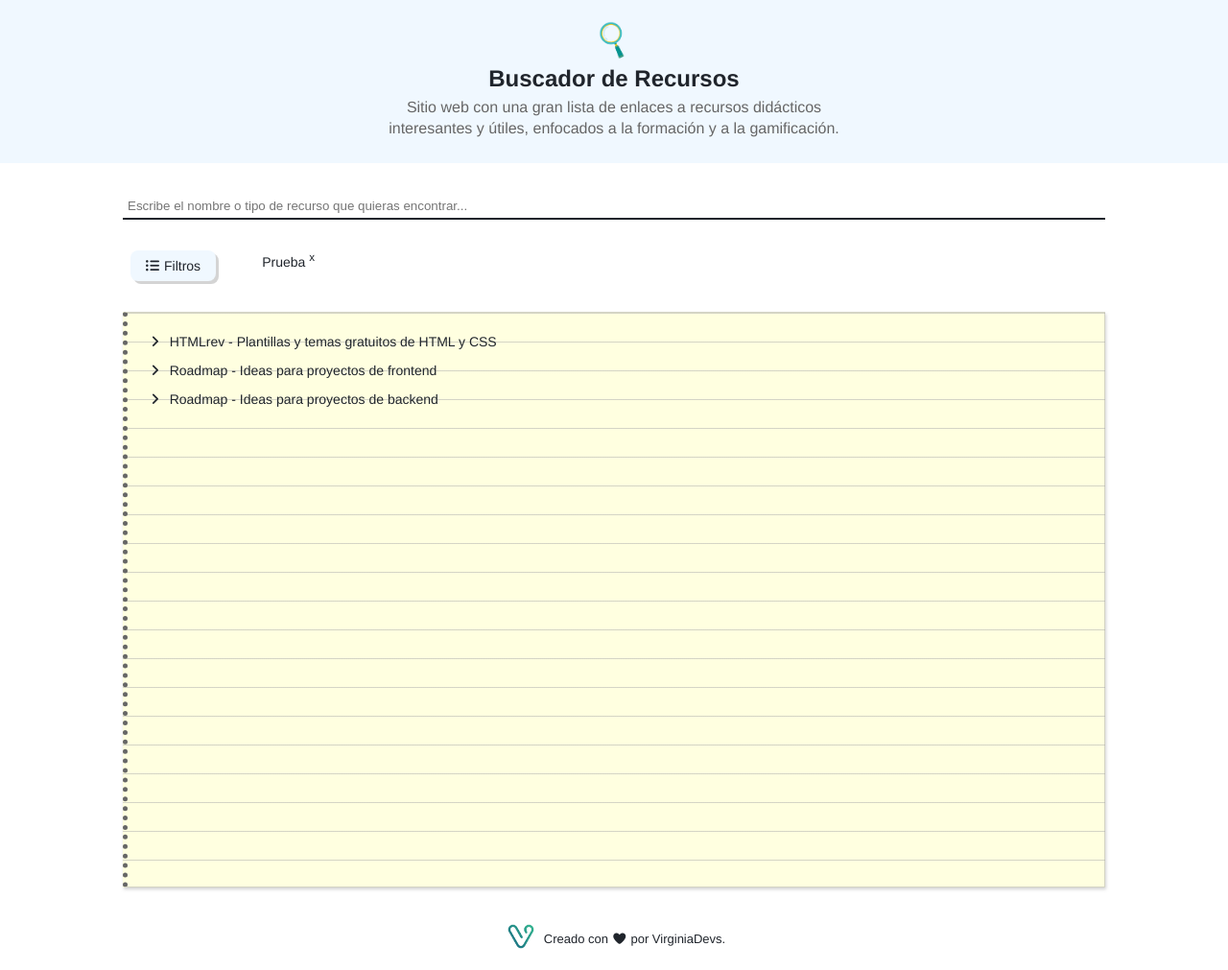
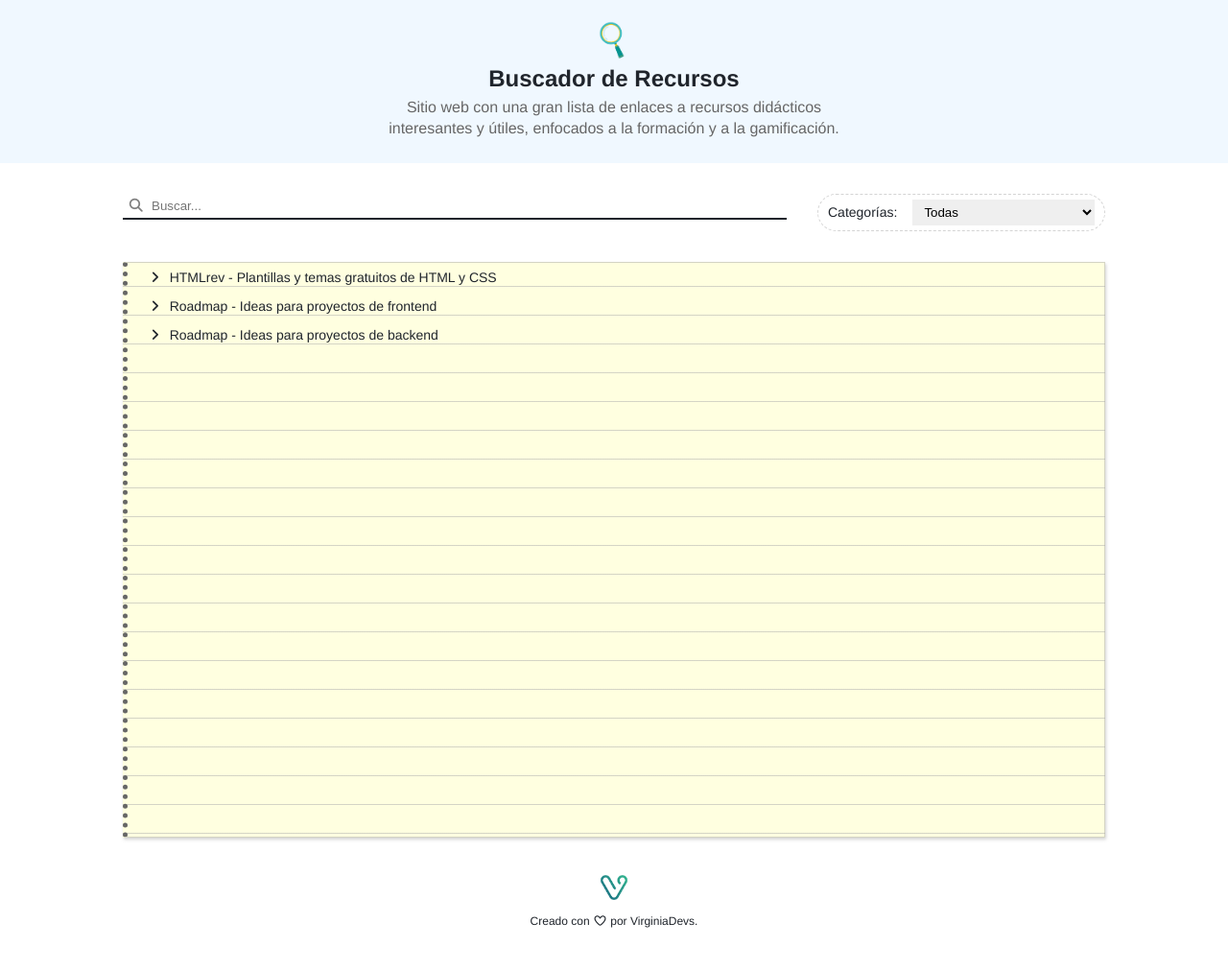
Before and after one commit to virginiadevs/recursos, a plain HTML site: page index.html in a window 1280 px wide. Shown: the whole page at 96% size. Drawn offline with Linux system fonts and the light colour scheme.

Commit message:
Rediseño del filtro de categorías

```diff
--- a/css/main.css
+++ b/css/main.css
@@ -9,12 +9,9 @@
     --white: #f0f2f4;
     --grey: light-dark(#666, #ccc);
     --light-grey: #aaaaaa80;
-    /*--box-shadow: 3px 3px 0 0 var(--light-grey);*/
 
     --background-color: light-dark(#fff, var(--black));
     --text-color: light-dark(var(--black), var(--white));
-
-    --border-radius: 8px;
 
     color-scheme: light dark;
 }
@@ -92,108 +89,87 @@ main {
     gap: 2rem;
 }
 
-.search-section {
+/* FILTERS */
+.filter-section {
+    /*display: flex;
+    flex-wrap: wrap;*/
+    gap: 2rem;
+    display: grid;
+    grid-template-columns: repeat(auto-fit, minmax(210px, 1fr));
+}
+
+input, select {
+    height: 1.7rem;
+    border: none;
+
+    &:focus {
+        outline: none;
+    }
+}
+
+.search-group {
+    position: relative;
+    width: 100%;
+
+    & i {
+        position: absolute;
+        left: 5px;
+        top: 5px;
+        color: gray;
+    }
 
     & input {
         width: 100%;
-        height: 1.7rem;
-        padding: 5px;
-        border: none;
+        padding-left: 30px;
         border-bottom: 2px solid var(--text-color);
 
-        &:focus {
-            outline: none;
-            border-bottom: 2px solid blue;
-        }
-    }
-}
-
-.tags-menu {
-    user-select: none;
-    position: relative;
-    margin-left: 8px;
-    display: flex;
-    gap: 3rem;
-    width: fit-content;
-
-    & #tags-cb, label { cursor: pointer; }
-
-    & #tags-cb {
-        display: none;
+        &:focus { border-bottom: 2px solid blue; }
     }
 
-    & label {
-        padding: .5rem 1rem;
-        background: aliceblue;
-        border-radius: var(--border-radius);
-        box-shadow: 3px 3px 0 0 var(--light-grey);
-    }
-
-    & label::before {
+    & input::before {
         content: "\f0ca";
         font-family: "Font Awesome 7 Free";
         font-weight: 600;
         margin-right: 5px;
     }
+}
 
-    & .checked {
-        transform: translate(3px, 3px);
-        box-shadow: none;
+.menu-group {
+    display: flex;
+    align-items: baseline;
+    gap: 1rem;
+    width: 100%;
+
+    border: 1px dashed var(--light-grey);
+    border-radius: 20px;
+    padding: 5px 10px;
+
+    & #tags-list {
+        flex: 1;
+        cursor: pointer;
+        padding-left: .5rem;
     }
 
-    & .tags-list {
-        margin-top: .5rem;
-        line-height: 25px;
-
-        position: absolute;
-        top: 100%;
-        left: 0;
-        z-index: 1000;
-        background: var(--background-color);
-        box-shadow: 1px 1px 5px var(--light-grey);
-        padding: .5rem 1rem;
-        width: 150px;
-
-        & .list-item {
-            font-size: 12px;
-            padding-inline-start: 1.5ch;
-
-            &::marker {
-                content: "\f0da";
-                font-family: "Font Awesome 7 Free";
-                font-weight: 600;
-                margin-right: 5px;
-                font-size: 10px;
-            }
-
-            & button {
-                cursor: pointer;
-                border: none;
-                background: transparent;
-            }
-        }
-    }
-
-    & .selected-tag {
-
+    &:hover {
+        border-color: blue;
     }
 }
+/* ----------- */
 
+/* RESOURCES */
 .resources-section {
     background-image:
-        /*linear-gradient(to right, aliceblue 1px, transparent 1px),*/
         linear-gradient(to bottom, var(--light-grey) 1px, transparent 1px);
     background-size: 30px 30px;
-    background-attachment: fixed;
     overflow-y: auto;
     background-color: #FFFFE0;
+    background-position: 0 24px;
 
     border: 1px solid var(--light-grey);
     border-left: var(--grey) 5px dotted;
     box-shadow: 1px 2px 3px var(--light-grey);
 
     min-height: 600px;
-    padding-block: 15px;
 
     & .resources-list {
         margin-inline: 2rem 1rem;
@@ -212,7 +188,6 @@ main {
     }
 }
 
-.tags-list .list-item:hover button, .tags-list .list-item:hover::marker,
 .resources-list .list-item a:hover, .resources-list .list-item:has(a:hover)::marker {
     color: blue;
     text-decoration: underline;
@@ -221,22 +196,21 @@ main {
 
 /* FOOTER */
 footer {
-    margin: 1rem 0;
+    margin: 1rem 0 2rem;
     display: flex;
-    align-items: center;
-    justify-content: center;
-    gap: 5px;
+    flex-direction: column;
+    place-items: center;
+    gap: .5rem;
 
     & .my-logo {
         background: var(--background-color);
 
-        --size: 38px;
+        --size: 40px;
         width: var(--size);
         height: var(--size);
     }
 
     & p {
-        font-size: 13px;
-        margin-top: 5px;
+        font-size: 12px;
     }
 }
--- a/css/responsive.css
+++ b/css/responsive.css
@@ -3,11 +3,6 @@
     .header-content {
         max-width: 500px;
     }
-
-    /*main {
-        margin: 2.5rem;
-        margin-bottom: 4rem;
-    }*/
 }
 
 /* SCREEN SIZE: 768px - 1024px */
@@ -15,6 +10,15 @@
     main {
         width: 80%;
         margin-inline: auto;
+    }
+
+    .filter-section {
+        grid-template-columns: 1fr 300px;
+    }
+
+    .menu-group {
+        max-width: 300px;
+        justify-self: end;
     }
 }
 
--- a/index.html
+++ b/index.html
@@ -41,17 +41,19 @@
 
     <!-- MAIN CONTENT -->
     <main>
-        <section class="search-section">
-            <input type="search" name="search-input" id="search-input" placeholder="Escribe el nombre o tipo de recurso que quieras encontrar...">
+        <section class="filter-section">
+            <div class="search-group">
+                <i class="fas fa-magnifying-glass"></i>
+                <input type="search" name="search-input" id="search-input" placeholder="Buscar...">
+            </div>
+
+            <div class="menu-group">
+                <label for="tags-list">Categorías:</label>
+                <select name="tags-list" id="tags-list">
+                    <option value="" selected>Todas</option>
+                </select>
+            </div>
         </section>
-
-        <nav class="tags-menu">
-            <input type="checkbox" name="tags-cb" id="tags-cb">
-            <label for="tags-cb">Filtros</label>
-            <ul class="tags-list"></ul>
-
-            <span class="selected-tag">Prueba <sup>x</sup></span>
-        </nav>
 
         <section class="resources-section">
             <ul class="resources-list"></ul>
@@ -64,7 +66,7 @@
             <img src="img/virginiadevs-logo.webp" alt="Logo de VirginiaDevs">
         </figure>
 
-        <p>Creado con <i class="fas fa-heart"></i> por VirginiaDevs.</p>
+        <p>Creado con <i class="far fa-heart"></i> por VirginiaDevs.</p>
     </footer>
 
     <!-- Funciones -->
```
